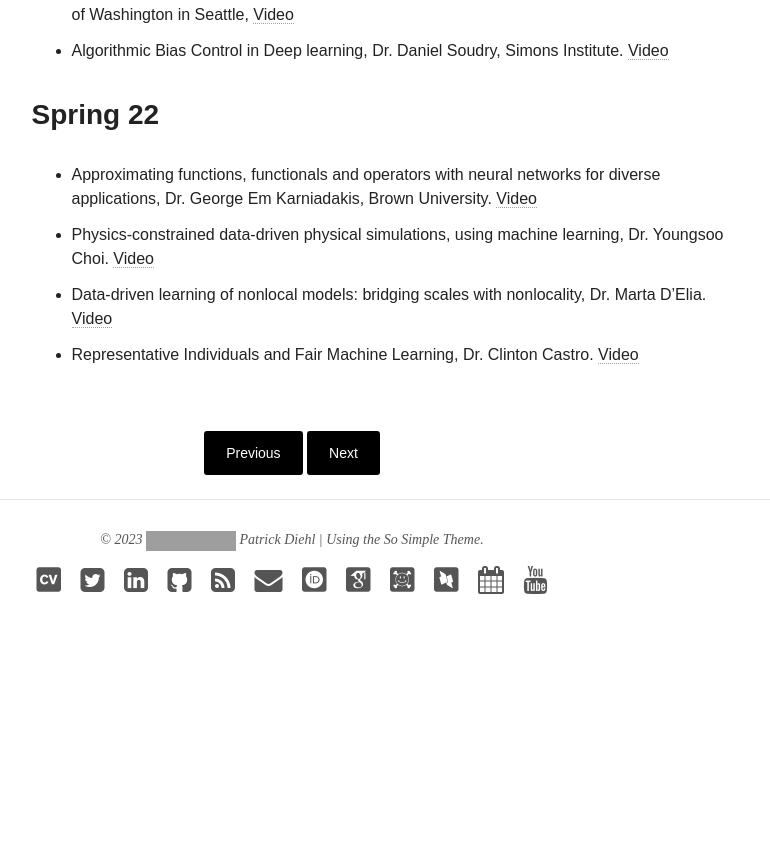
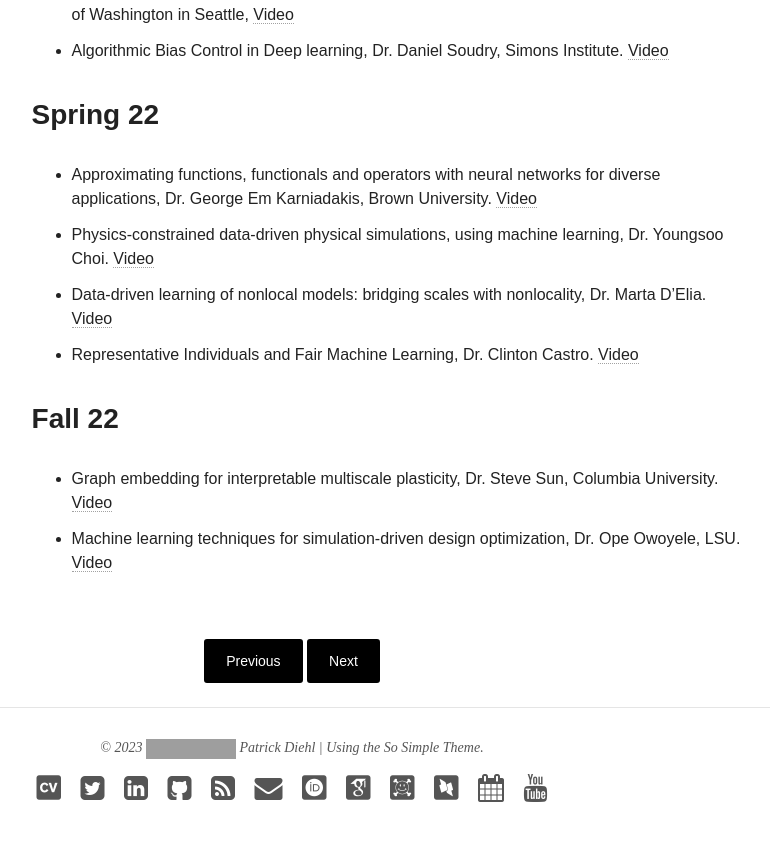
Before and after one commit to diehlpk/diehlpk.github.io, a Jekyll site: the page built from _posts/blog/2021-03-18-cairo-talks.md, in a window 1280 px wide and 900 px high, scrolled down 1066 px. Shown: the top 841 px of the window, without its empty margins (348-1118 px from the left). Built offline with Jekyll 4.4.1, drawn with Linux system fonts in a browser that asks for light colours; nearby versions of some CDN libraries; some web fonts are replaced; before the commit the page ends 1758 px from its top, so only the background shows below that; grey boxes are pictures that could not be loaded.

Commit message:
Update blog

```diff
--- a/_posts/blog/2021-03-18-cairo-talks.md
+++ b/_posts/blog/2021-03-18-cairo-talks.md
@@ -32,3 +32,8 @@ and for more details see the colloquim's [webpage](https://stellar-group.org/res
 * Physics-constrained data-driven physical simulations, using machine learning, Dr. Youngsoo Choi. [Video](https://www.youtube.com/watch?v=VpQX7d0-JHc)
 * Data-driven learning of nonlocal models: bridging scales with nonlocality, Dr. Marta D’Elia. [Video](https://www.youtube.com/watch?v=11qKsvOY0F8)
 * Representative Individuals and Fair Machine Learning, Dr. Clinton Castro. [Video](http://Representative Individuals and Fair Machine Learning)
+
+### Fall 22
+
+* Graph embedding for interpretable multiscale plasticity, Dr. Steve Sun, Columbia University. [Video](https://youtu.be/Gy8dizCjA_Q)
+* Machine learning techniques for simulation-driven design optimization, Dr. Ope Owoyele, LSU. [Video](https://youtu.be/GEMPJQk9jVo)
```
